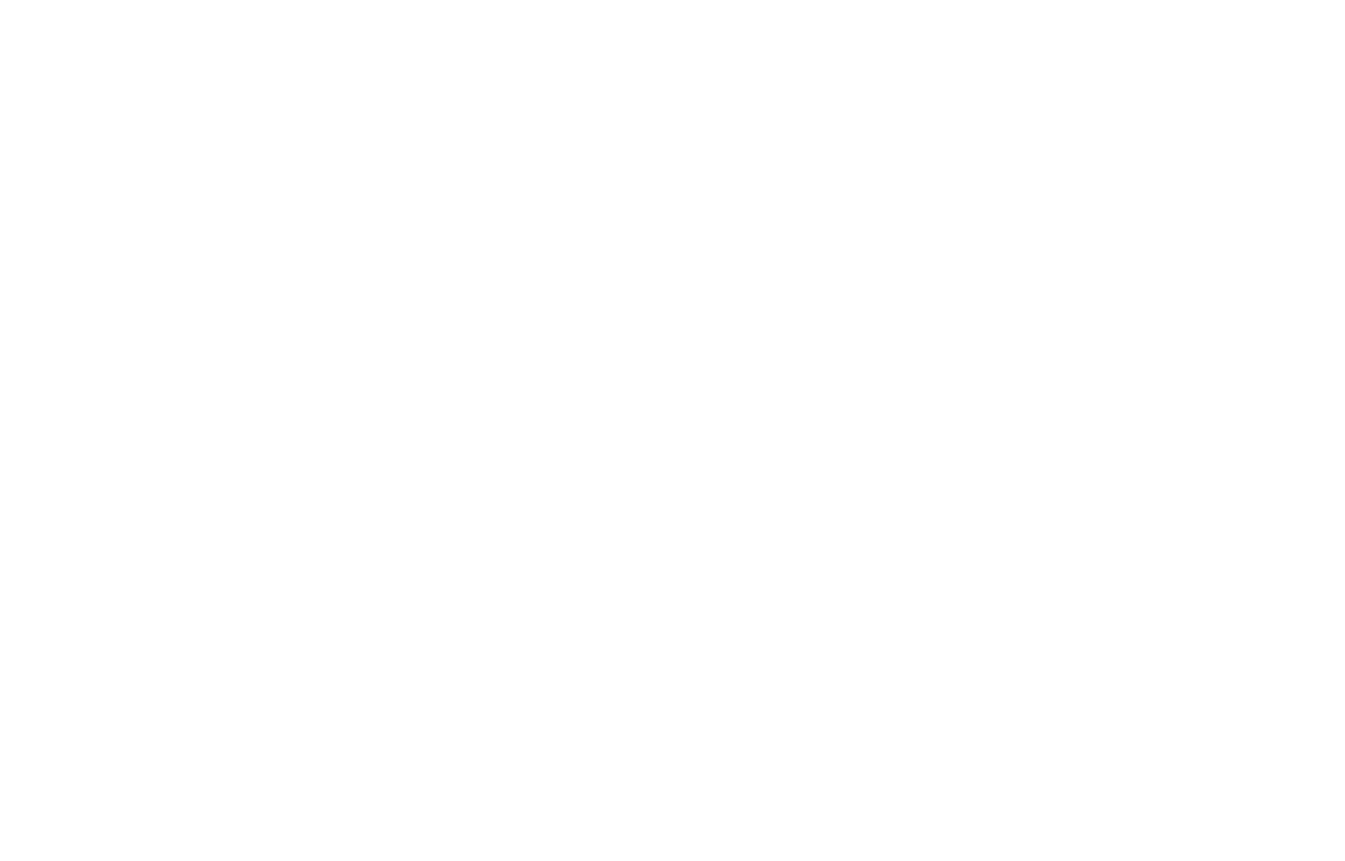
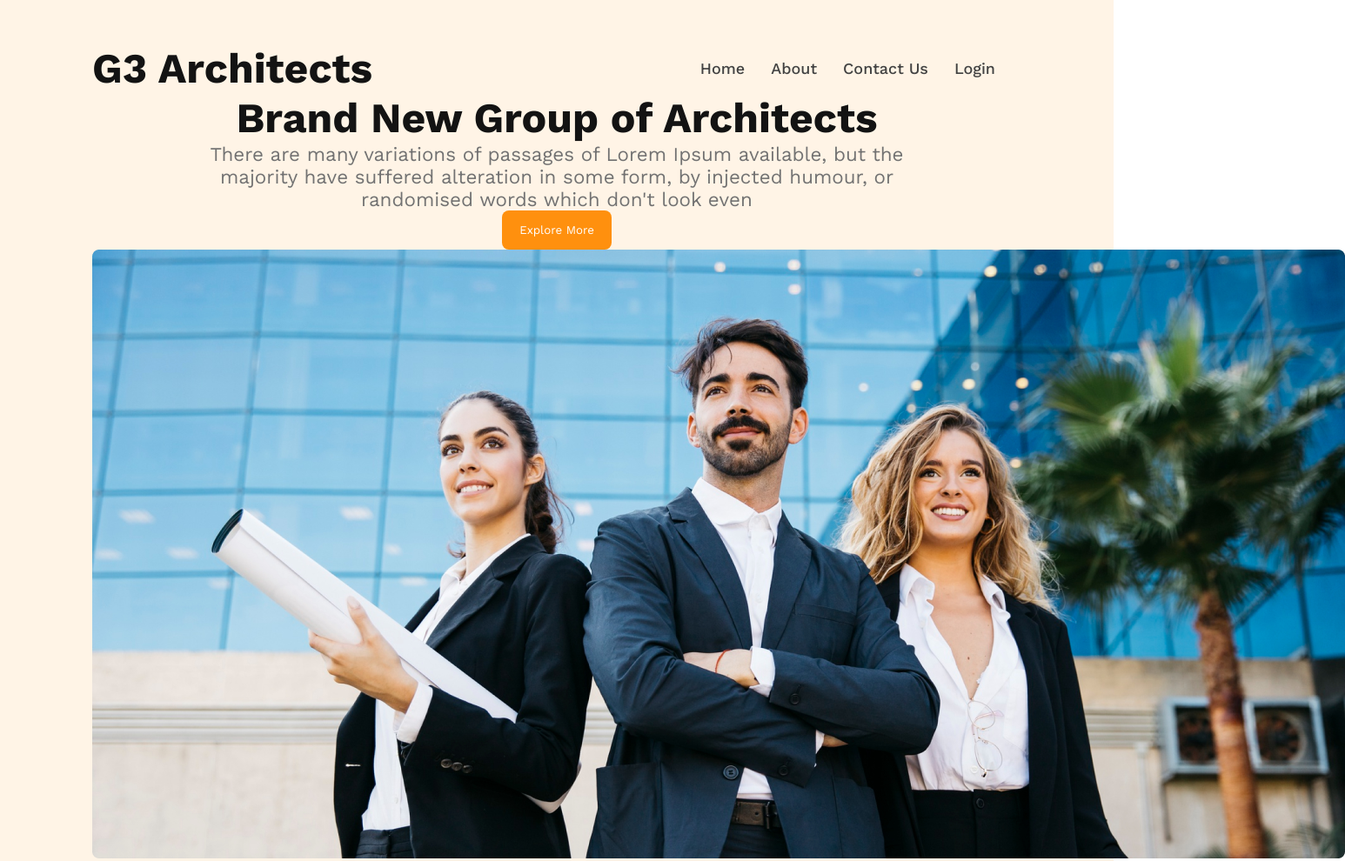
Before and after one commit to airinrahat/g3-architects, a plain HTML site: page index.html in a window 1280 px wide. Shown: the top 990 px of the page at 87% size, 1546 px wide, since content can reach past the window. Before the commit the page ends 800 px from the top, so only its background shows below. Drawn offline with nearby package versions, Linux system fonts and the light colour scheme; a web font is replaced by a local one.

Commit message:
header section added

```diff
--- a/index.html
+++ b/index.html
@@ -7,10 +7,26 @@
     <link rel="stylesheet" href="style.css">
 </head>
 <body>
+  <header>
     <nav>
-        <div class="nav-img">
-
-        </div>
-    </nav>
+        <h3>G3 Architects</h3>
+        <ul>
+         <li><a href="#">Home</a></li>
+         <li><a href="#">About</a></li>
+         <li><a href="#">Contact Us</a></li>
+         <li><a href="#">Login</a></li>
+        </ul>
+     </nav>
+     <div class="banner">
+      <div class="banner-content">
+        <h1 class="banner-title">Brand New
+            Group of Architects
+            </h1>
+            <p class="banner-description">There are many variations of passages of Lorem Ipsum available, but the majority have suffered alteration in some form, by injected humour, or randomised words which don't look even</p>
+            <button class="primary">Explore More</button>
+      </div>
+            <img src="images/banner.png" alt="">
+     </div>
+  </header>
 </body>
 </html>
--- a/style.css
+++ b/style.css
@@ -0,0 +1,66 @@
+/* google font use work sans */
+
+
+@import url('https://fonts.googleapis.com/css2?family=Lato:wght@300;400;700;900&family=Montserrat:wght@300;400;500;600;700&family=Open+Sans:wght@400;700;800&family=Roboto:wght@400;500;700;900&family=Scheherazade+New:wght@400;700&family=Work+Sans:wght@400;500;600;700&display=swap');
+
+
+/* shared styles */
+*{
+    font-family: 'Work Sans', sans-serif;
+    margin: 0;
+    padding: 0;
+    box-sizing: border-box;
+}
+
+.primary{
+    border-radius: 8px;
+background: #FF900E;
+border: none;
+padding: 15px 20px;
+color: #ffff;
+}
+header{
+    background: rgba(255, 144, 14, 0.10);
+    padding: 50px 106px;
+}
+nav{
+    display: flex;
+    justify-content: space-between;
+    align-items: center;
+    gap: 10px;
+}
+nav h3{
+    font-size: 3rem;
+color: #131313;
+font-weight: 700;
+
+}
+nav> ul{
+    display: flex;
+}
+nav li{
+    list-style: none;
+    margin-right: 30px;
+    font-size: 18px;
+    font-weight: 500;
+}
+nav ul li a{
+  text-decoration: none;
+  color: #424242;
+}
+.banner-content{
+
+    max-width: 800px;
+    text-align: center;
+    margin: 0 auto;
+}
+.banner-title{
+    font-weight: 700;
+    font-size: 3rem;
+    color: #131313;
+}
+.banner-description{
+    font-size: 1.4rem;
+    font-weight: 400;
+    color: #727272;
+}
```
